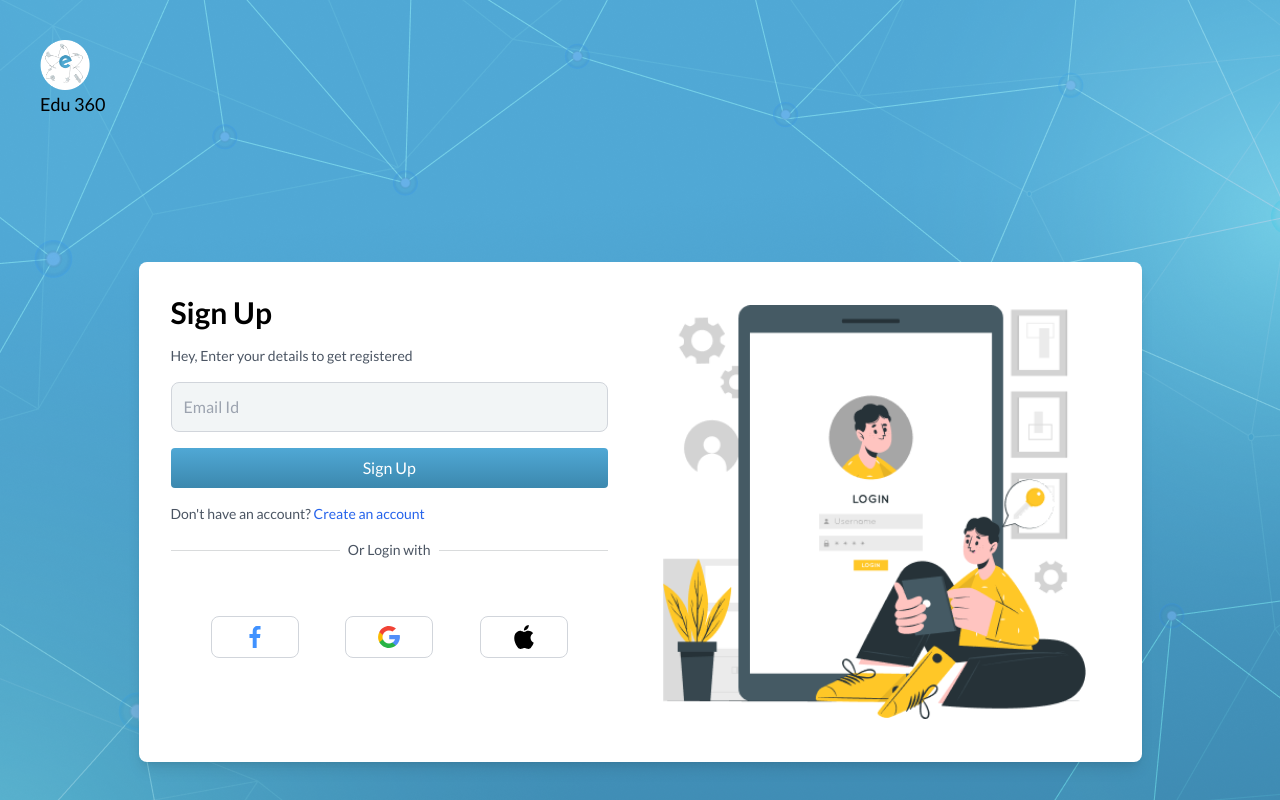
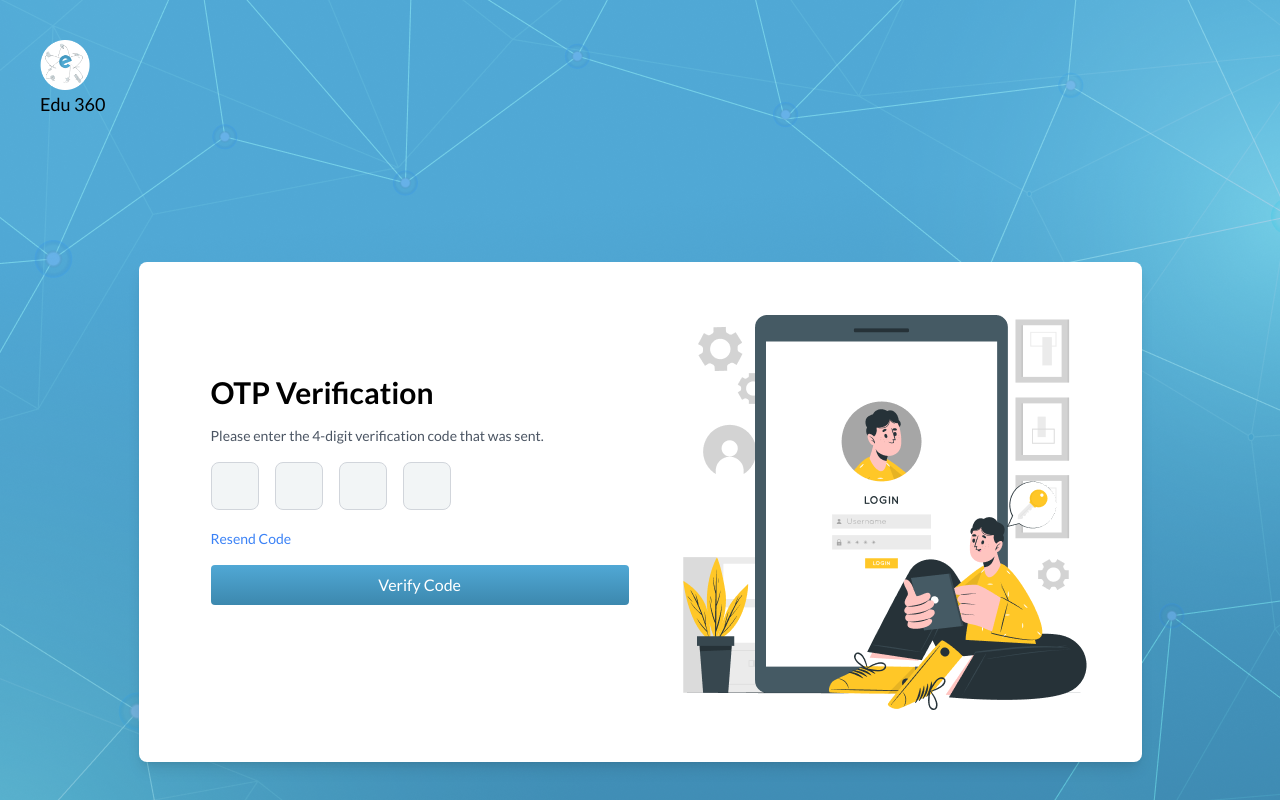
Before and after one commit to suribabu1999/edu360-frontend-desktop, a React (Vite) app: page / in a window 1280 px wide. Built offline with nearby package versions, Linux system fonts and the light colour scheme.

Commit message:
random commit

```diff
--- a/src/screens/LoginScreen/LoginScreen.jsx
+++ b/src/screens/LoginScreen/LoginScreen.jsx
@@ -9,8 +9,8 @@ const LoginScreen = () => {
   return (
     <div className="h-screen w-screen overflow-y-scroll scrollbar-hide">
       <AuthLayout>
-      <Login/>
-      {/* <OTP /> */}
+      {/* <Login/> */}
+      <OTP />
       {/* <SignUp/> */}
     </AuthLayout>
     </div>
```
